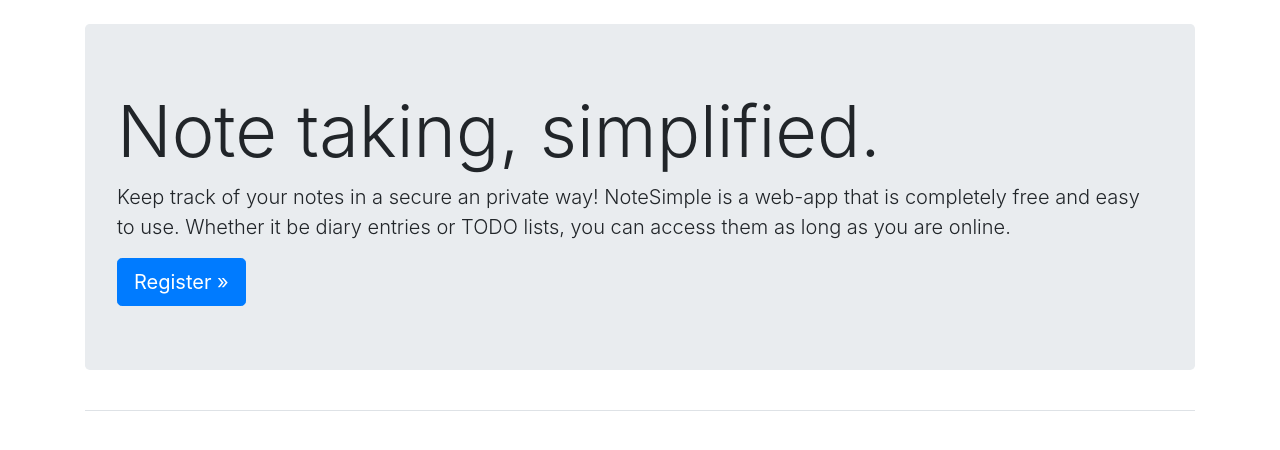
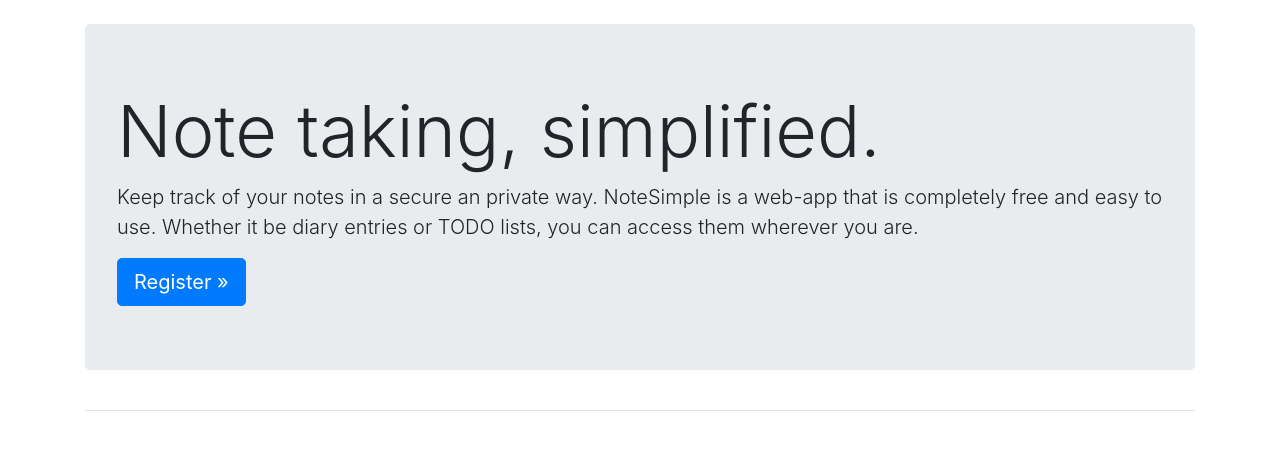
Before and after one commit to kemalkongar/NoteSimpleWeb, a Django app: page / in a window 1280 px wide. Shown: the part 58-508 px from the top of the page. Run offline with Django 3.2, Linux system fonts and the light colour scheme; some libraries are stand-ins or nearby versions.

Commit message:
Changed the index intro message.

```diff
--- a/ns_web/templates/ns_web/index.html
+++ b/ns_web/templates/ns_web/index.html
@@ -4,9 +4,9 @@
     <div class="jumbotron">
         <h1 class="display-3">Note taking, simplified.</h1>
 
-        <p class="lead">Keep track of your notes in a secure an private way!
+        <p class="lead">Keep track of your notes in a secure an private way.
         NoteSimple is a web-app that is completely free and easy to use. Whether it be diary
-        entries or TODO lists, you can access them as long as you are online.</p>
+        entries or TODO lists, you can access them wherever you are.</p>
 
         <a class="btn btn-lg btn-primary" href="{% url 'users:register' %}"
            role="button">Register &raquo;</a>
```
Also changed, not shown: db.sqlite3.
